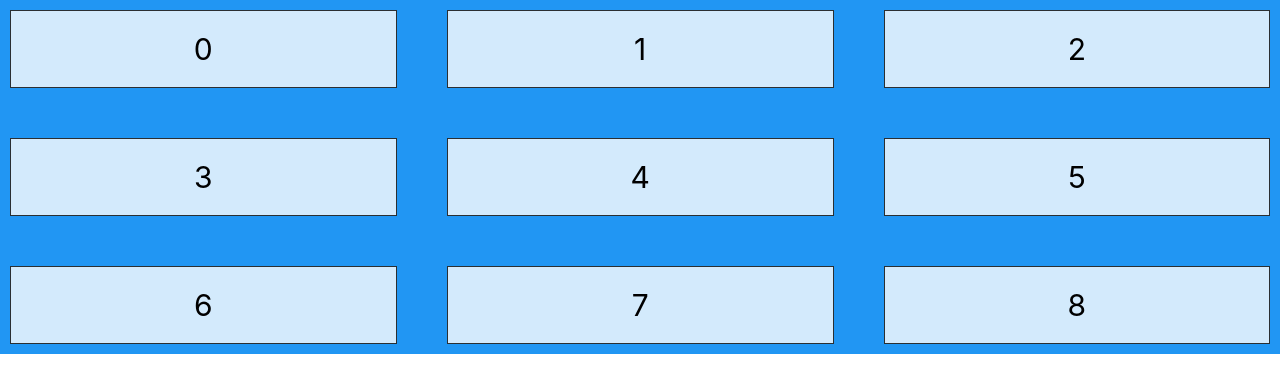
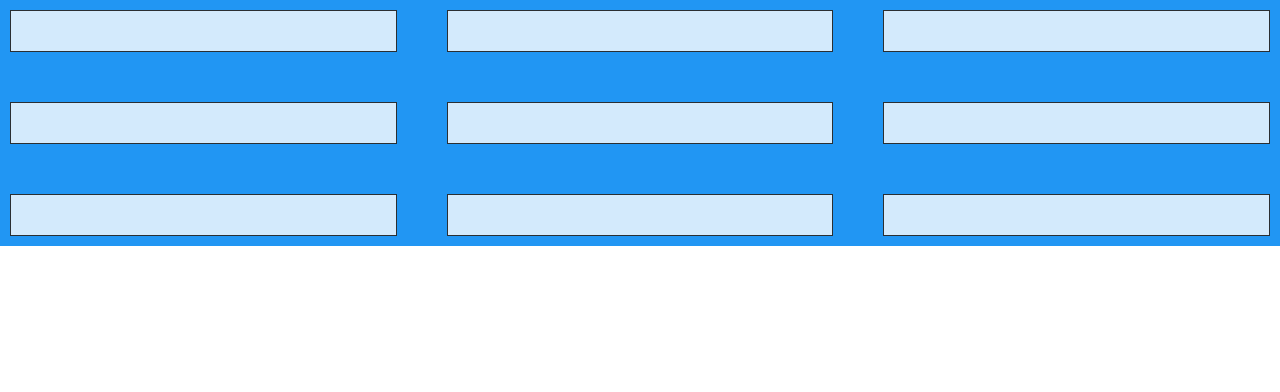
Before and after one commit to SchoolOfCode/noughts-and-crosses-plan-room-16-ant-jal-yas, a React (Create React App) app in the folder tic-tac-toe/: page / in a window 1280 px wide. Shown: the top 392 px of the page. Built offline with nearby package versions, Linux system fonts and the light colour scheme.

Commit message:
CHORE: Onclick function hooked up

```diff
--- a/tic-tac-toe/src/Components/Board/index.js
+++ b/tic-tac-toe/src/Components/Board/index.js
@@ -1,13 +1,13 @@
 import Square from "../Square";
 import css from "./index.module.css";
 
-function Board({ board, makeAMove }) {
+function Board({ board, onClick, turn }) {
   //how to use function?
 
   return (
     <div className={css.gridContainer}>
       {board.map((item, ind) => (
-        <Square text={item} key={ind} value={ind} />
+        <Square text={item} key={ind} value={ind} onClick={onClick} turn={turn}/>
       ))}
     </div>
   );
--- a/tic-tac-toe/src/Components/Game/index.js
+++ b/tic-tac-toe/src/Components/Game/index.js
@@ -13,6 +13,10 @@ export default function Game() {
       playerMove,
       ...board.slice(key + 1),
     ];
+    if(board[key] !== null){
+      alert("Im not empty!")
+      return
+    }
     updateBoard(updatedArray);
 
     if (turn === "x") {
@@ -24,7 +28,7 @@ export default function Game() {
 
   return (
     <div>
-      <Board board={board} onClick={makeAMove} />
+      <Board board={board} onClick={makeAMove} turn={turn} />
     </div>
   );
 }
--- a/tic-tac-toe/src/Components/Square/index.js
+++ b/tic-tac-toe/src/Components/Square/index.js
@@ -1,10 +1,10 @@
 import { useState } from "react";
 import css from "./index.module.css";
 
-export default function Square({ text, value }) {
+export default function Square({ text, value, onClick, turn }) {
   return (
-    <div key={value} className={css.gridItem}>
-      {value}
+    <div key={value} className={css.gridItem} onClick={()=>{onClick(turn,value)}} >
+      {text}
     </div>
   );
   // <div style={{ border: "3px solid black" }}>{text}</div>;
```
